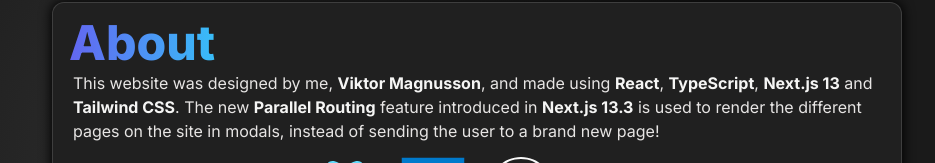
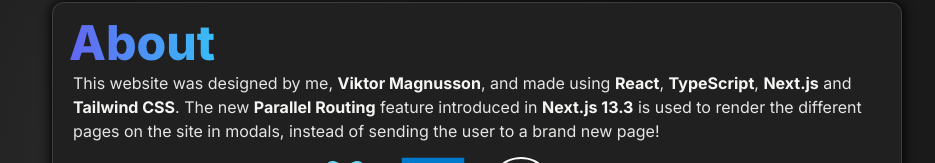
Before and after one commit to vik-ma/portfolio, a Next.js app: page /about in a window 1280 px wide. Shown: the part 226-389 px from the top of the page, without its empty margins (163-1098 px from the left). Built offline with nearby package versions, Linux system fonts and the light colour scheme.

Commit message:
Update AboutPage and README.md

```diff
--- a/app/components/AboutPage.tsx
+++ b/app/components/AboutPage.tsx
@@ -18,7 +18,7 @@ export const AboutPage = () => {
         <strong className="text-stone-100">Viktor Magnusson</strong>, and made
         using <strong className="text-stone-100">React</strong>,{" "}
         <strong className="text-stone-100">TypeScript</strong>,{" "}
-        <strong className="text-stone-100">Next.js 13</strong> and{" "}
+        <strong className="text-stone-100">Next.js</strong> and{" "}
         <strong className="text-stone-100">Tailwind CSS</strong>. The new{" "}
         <strong className="text-stone-100">Parallel Routing</strong> feature
         introduced in <strong className="text-stone-100">Next.js 13.3</strong>{" "}
```
Also changed, not shown: 1 other file (tests, documents, lock files or other folders).
